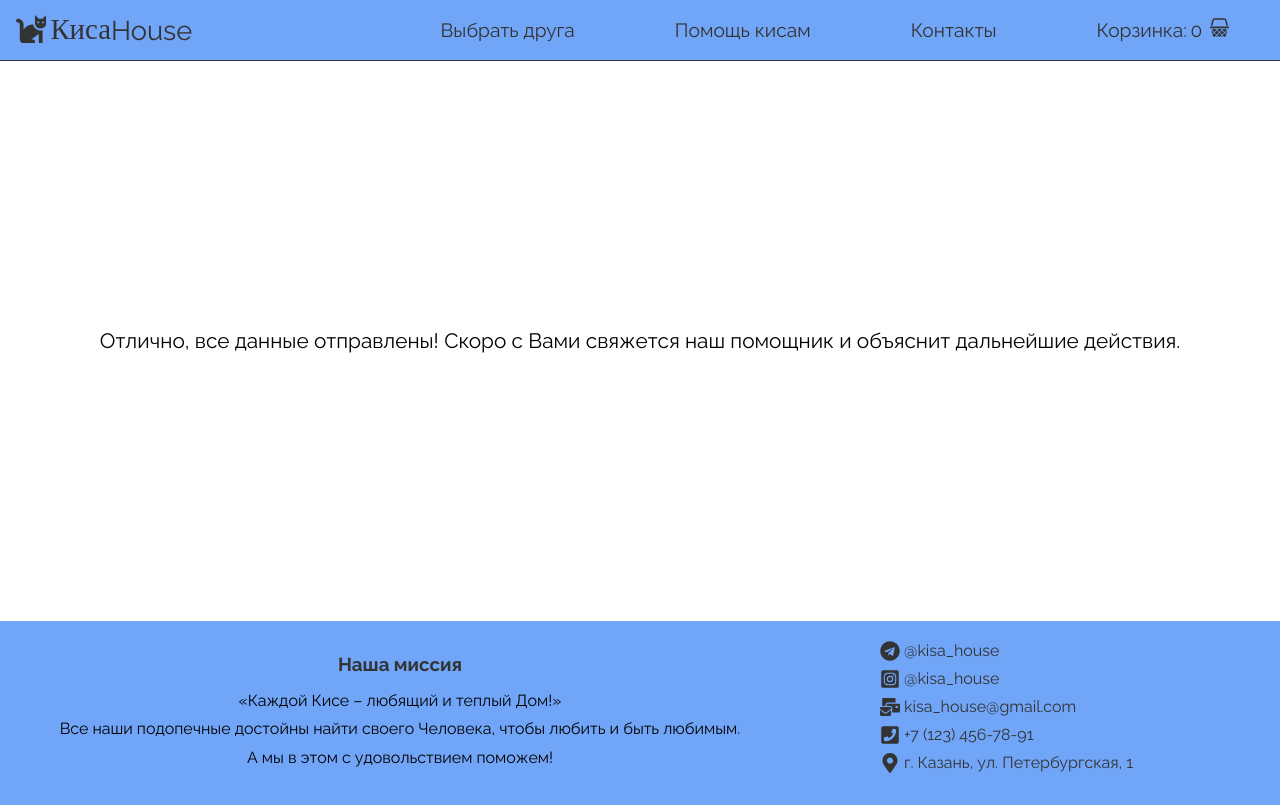
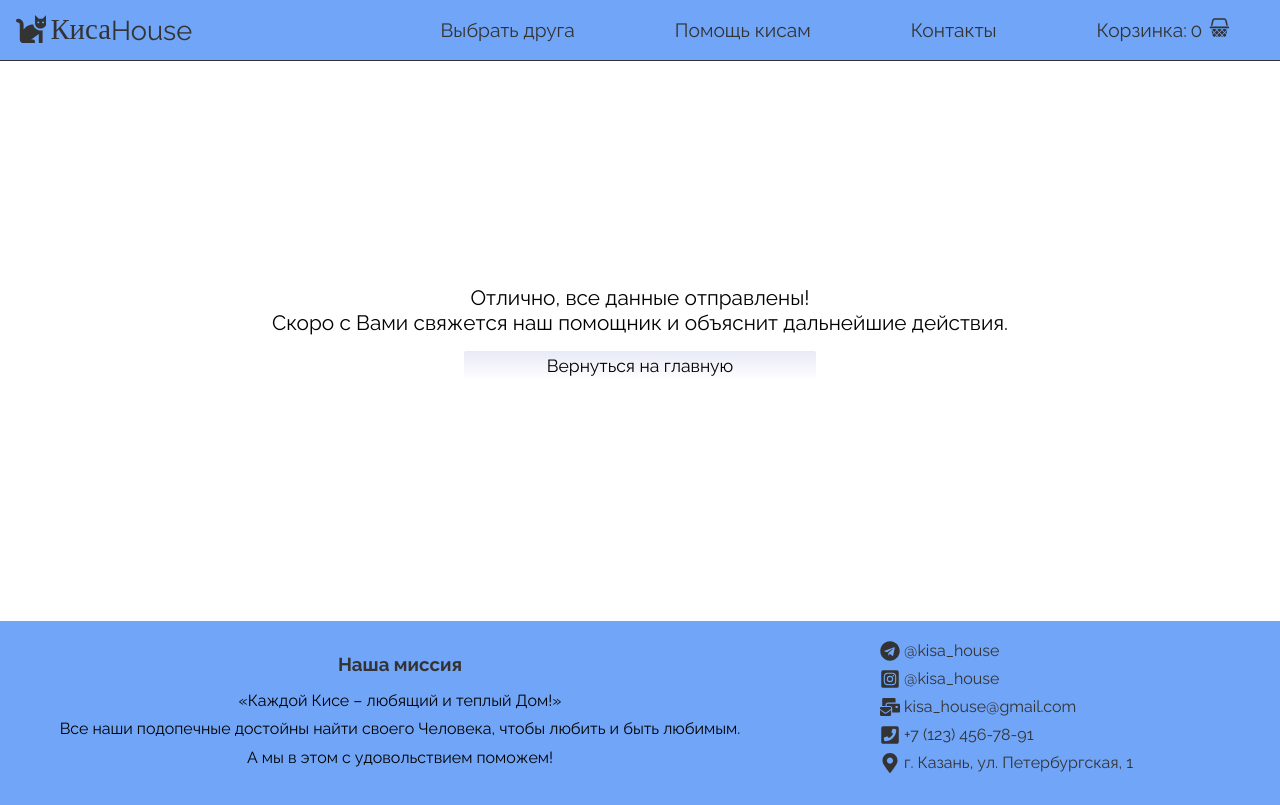
Before and after one commit to anastaok/kisa-house, a React (Create React App) app: page /kisa-take in a window 1280 px wide. Built offline with nearby package versions, Linux system fonts and the light colour scheme; a web font is replaced by a local one.

Commit message:
update Cart, InfoKisaPage and KisaTake styles

```diff
--- a/src/components/Cart/Cart.scss
+++ b/src/components/Cart/Cart.scss
@@ -22,12 +22,14 @@
     align-items: center;
 
     .kisaItem {
+      display: grid;
+      grid-template-columns: 1.25fr 2fr 1fr;
+      align-items: center;
+      justify-items: center;
       width: 29rem;
       height: 8.1rem;
       background-color: #71a5f7;
-      display: flex;
       justify-content: space-evenly;
-      align-items: center;
       border-radius: 0.625rem;
       margin-bottom: 1rem;
 
--- a/src/components/InfoKisaPage/InfoKisaPage.scss
+++ b/src/components/InfoKisaPage/InfoKisaPage.scss
@@ -1,5 +1,5 @@
 .infoKisa {
-  padding: 2.8rem;
+  padding: 1.5rem;
 
   .infoTop {
     display: flex;
@@ -12,8 +12,8 @@
       align-items: center;
       justify-content: center;
       background-color: #71a5f7;
-      width: 32.5rem;
-      height: 36rem;
+      width: 29.5rem;
+      height: 33rem;
       border-radius: 2%;
 
       .infoPhoto {
--- a/src/components/KisaTake/KisaTake.jsx
+++ b/src/components/KisaTake/KisaTake.jsx
@@ -1,11 +1,21 @@
+import { useNavigate } from "react-router-dom";
+import Button from "../Button";
 import "./KisaTake.scss";
 
 const KisaTake = () => {
+  const navigate = useNavigate();
+  const backToHome = () => navigate("/");
+
   return (
     <div className="kisaTake">
       <p className="titleKisaTake">
-        Отлично, все данные отправлены! Скоро с Вами свяжется наш помощник и
-        объяснит дальнейшие действия.
+        Отлично, все данные отправлены!
+        <p className="titleKisaTake">
+          Скоро с Вами свяжется наш помощник и объяснит дальнейшие действия.
+        </p>
+        <Button width="lg" onClick={backToHome}>
+          {"Вернуться на главную"}
+        </Button>
       </p>
     </div>
   );
--- a/src/components/KisaTake/KisaTake.scss
+++ b/src/components/KisaTake/KisaTake.scss
@@ -13,5 +13,6 @@
     text-align: center;
     flex-direction: column;
     align-items: center;
+    margin-bottom: 1rem;
   }
 }
```
